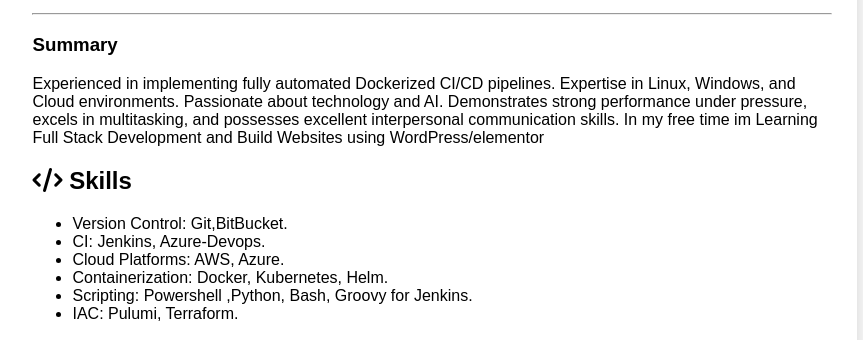
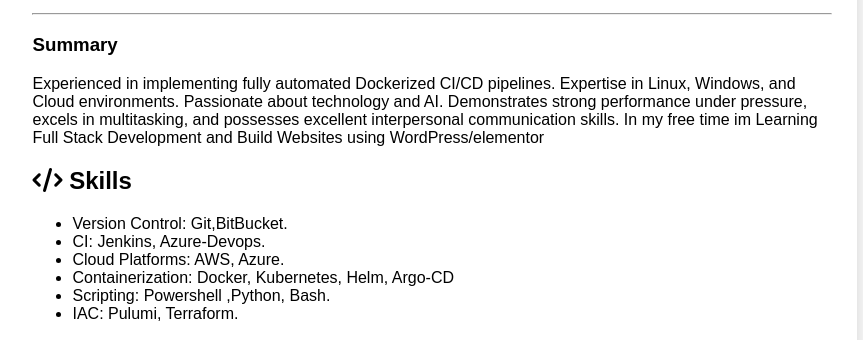
Before and after one commit to blackrussian84/blackrussian84.github.io, a plain HTML site: page index.html in a window 1280 px wide. Shown: the part 170-510 px from the top of the page, without its empty margins (214-1077 px from the left). Drawn offline with Linux system fonts and the light colour scheme.

Commit message:
Update index.html

```diff
--- a/index.html
+++ b/index.html
@@ -23,8 +23,8 @@
         <li>Version Control: Git,BitBucket. </li>
         <li>CI: Jenkins, Azure-Devops.</li>
         <li>Cloud Platforms: AWS, Azure.</li>
-        <li>Containerization: Docker, Kubernetes, Helm. </li>
-        <li>Scripting: Powershell ,Python, Bash, Groovy for Jenkins. </li>
+        <li>Containerization: Docker, Kubernetes, Helm, Argo-CD </li>
+        <li>Scripting: Powershell ,Python, Bash. </li>
         <li>IAC: Pulumi, Terraform. </li>
       </ul>
     </section>
```
